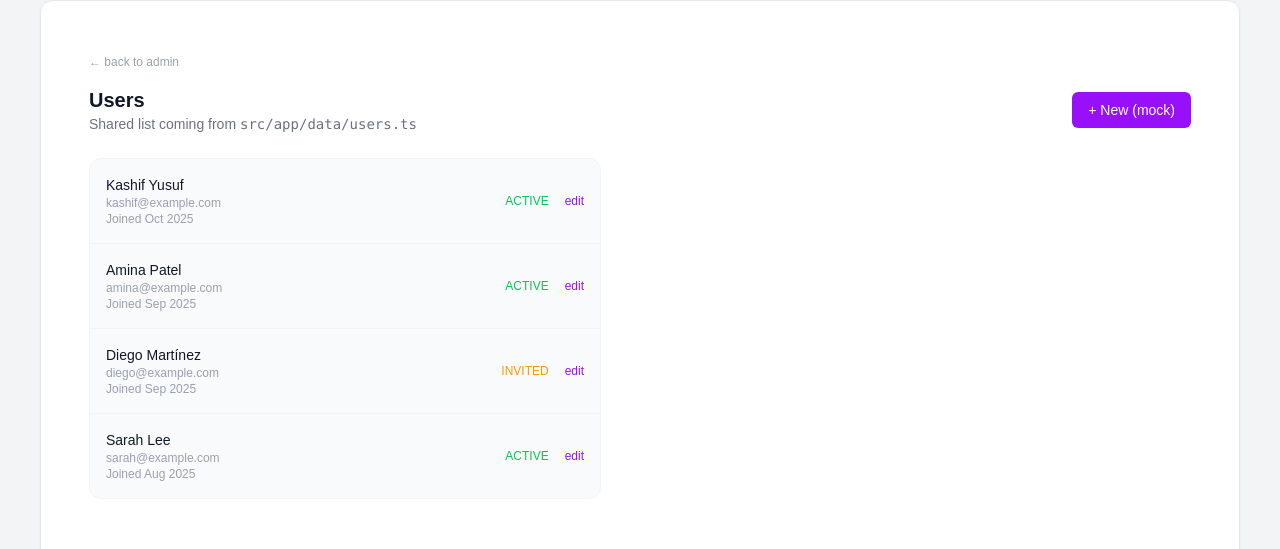
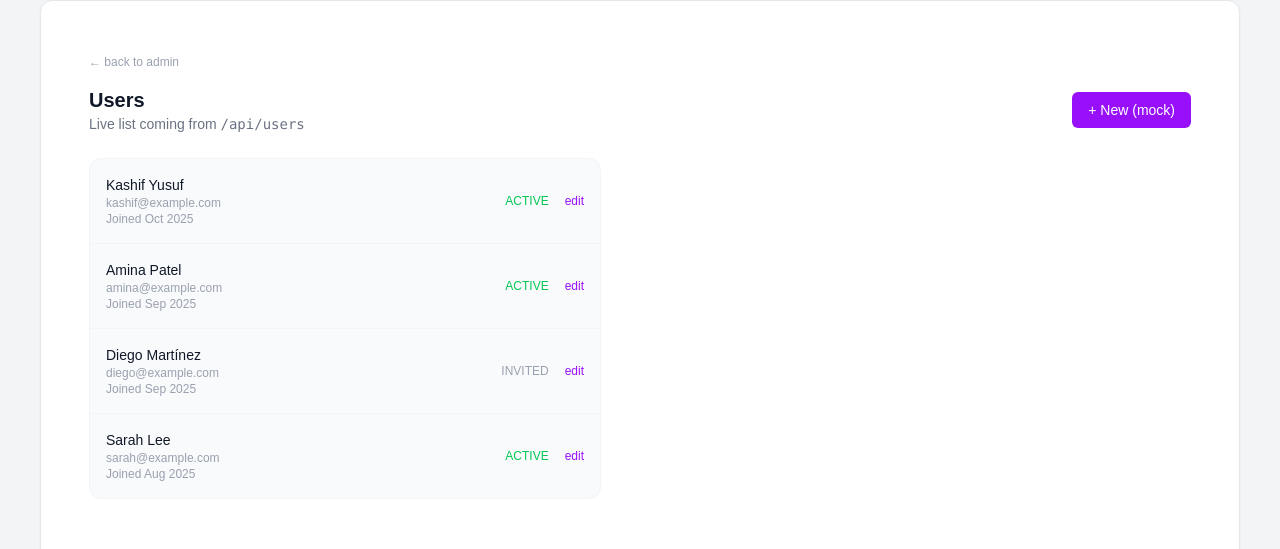
Before and after one commit to Foundzie/foundzie-v2, a Next.js app: page /admin/users in a window 1280 px wide. Shown: the part 76-625 px from the top of the page. Built offline with nearby package versions, Linux system fonts and the light colour scheme.

Commit message:
Add /api/users/collect/ and make admin users list read from API

```diff
--- a/src/app/admin/users/page.tsx
+++ b/src/app/admin/users/page.tsx
@@ -1,9 +1,37 @@
 // src/app/admin/users/page.tsx
+"use client";
 
+import { useEffect, useState } from "react";
 import Link from "next/link";
-import mockUsers from "@/app/data/users";
+
+type AdminUser = {
+  id: string;
+  name: string;
+  email: string;
+  role: string;
+  status: string;
+  joined: string;
+};
 
 export default function AdminUsersPage() {
+  const [items, setItems] = useState<AdminUser[]>([]);
+  const [loading, setLoading] = useState(true);
+
+  useEffect(() => {
+    async function load() {
+      try {
+        const res = await fetch("/api/users", { cache: "no-store" });
+        const data = await res.json();
+        setItems(data.items ?? []);
+      } catch (err) {
+        console.error("Failed to load users", err);
+      } finally {
+        setLoading(false);
+      }
+    }
+    load();
+  }, []);
+
   return (
     <main className="min-h-screen bg-white px-6 py-6">
       <Link href="/admin" className="text-xs text-gray-400 mb-4 inline-block">
@@ -14,7 +42,7 @@ export default function AdminUsersPage() {
         <div>
           <h1 className="text-xl font-semibold text-gray-900">Users</h1>
           <p className="text-sm text-gray-500">
-            Shared list coming from <code>src/app/data/users.ts</code>
+            Live list coming from <code>/api/users</code>
           </p>
         </div>
 
@@ -27,30 +55,33 @@ export default function AdminUsersPage() {
       </header>
 
       <div className="bg-gray-50 border border-gray-100 rounded-xl divide-y divide-gray-100 max-w-lg">
-        {mockUsers.map((u) => (
-          <div
-            key={u.id}
-            className="flex items-center justify-between px-4 py-4"
-          >
+        {loading && (
+          <p className="px-4 py-6 text-sm text-gray-400">Loading users…</p>
+        )}
+
+        {!loading && items.length === 0 && (
+          <p className="px-4 py-6 text-sm text-gray-400">No users yet.</p>
+        )}
+
+        {items.map((u) => (
+          <div key={u.id} className="flex items-center justify-between px-4 py-4 gap-4">
             <div>
               <p className="text-sm font-medium text-gray-900">{u.name}</p>
               <p className="text-xs text-gray-400">{u.email}</p>
               <p className="text-xs text-gray-400">Joined {u.joined}</p>
             </div>
-
-            <div className="flex items-center gap-4">
+            <div className="flex gap-4 items-center">
               <span
                 className={
                   u.status === "active"
                     ? "text-xs text-green-500"
-                    : u.status === "invited"
+                    : u.status === "collected"
                     ? "text-xs text-amber-500"
                     : "text-xs text-gray-400"
                 }
               >
                 {u.status.toUpperCase()}
               </span>
-
               <Link
                 href={`/admin/users/${u.id}`}
                 className="text-xs text-purple-600 hover:underline"
@@ -60,10 +91,6 @@ export default function AdminUsersPage() {
             </div>
           </div>
         ))}
-
-        {mockUsers.length === 0 && (
-          <p className="px-4 py-6 text-sm text-gray-400">No users yet.</p>
-        )}
       </div>
     </main>
   );
--- /dev/null
+++ b/src/app/api/users/collect/route.ts
@@ -0,0 +1,26 @@
+// src/app/api/users/collect/route.ts
+import { NextResponse } from "next/server";
+import { createUser, listUsers } from "../store";
+
+export const dynamic = "force-dynamic";
+
+// POST /api/users/collect
+// lightweight user capture: name, email, etc.
+export async function POST(req: Request) {
+  const body = await req.json();
+
+  const newUser = createUser({
+    name: body.name ?? body.firstName ?? "Anonymous visitor",
+    email: body.email ?? "no-email@example.com",
+    // must match your unions in src/app/data/users.ts
+    role: "viewer",
+    status: "invited",
+  });
+
+  return NextResponse.json({ ok: true, item: newUser });
+}
+
+// optional GET to see what was collected
+export async function GET() {
+  return NextResponse.json({ items: listUsers() });
+}
--- a/src/app/api/users/route.ts
+++ b/src/app/api/users/route.ts
@@ -1,40 +1,26 @@
 // src/app/api/users/route.ts
 import { NextResponse } from "next/server";
-import mockUsers, {
-  type AdminUser,
-} from "@/app/data/users";
-
-// we'll keep an in-memory copy so POSTs show up right away
-let users: AdminUser[] = [...mockUsers];
+import { listUsers, createUser } from "./store";
 
 export const dynamic = "force-dynamic";
 
-// GET /api/users  → { items: [...] }
+// GET /api/users -> list everything we have in memory
 export async function GET() {
-  return NextResponse.json({ items: users });
+  const items = listUsers();
+  return NextResponse.json({ items });
 }
 
-// POST /api/users  → create a new user (mock)
+// POST /api/users -> create a new (admin) user
 export async function POST(req: Request) {
   const body = await req.json();
 
-  const newUser: AdminUser = {
-    id: (users.length + 1).toString(),
-    name: body.name ?? "New user",
-    email: body.email ?? "no-email@example.com",
+  const newUser = createUser({
+    name: body.name,
+    email: body.email,
     role: body.role ?? "viewer",
     status: body.status ?? "active",
-    // match your display style in src/app/data/users.ts
-    joined:
-      body.joined ??
-      new Date().toLocaleString("en-US", {
-        month: "short",
-        year: "numeric",
-      }),
-  };
-
-  // put new ones at the top like we did for notifications
-  users.unshift(newUser);
+    joined: body.joined,
+  });
 
   return NextResponse.json({ item: newUser }, { status: 201 });
 }
--- /dev/null
+++ b/src/app/api/users/store.ts
@@ -0,0 +1,29 @@
+// src/app/api/users/store.ts
+import mockUsers, { type AdminUser } from "@/app/data/users";
+
+// single in-memory array that all user routes will share
+let users: AdminUser[] = [...mockUsers];
+
+export function listUsers(): AdminUser[] {
+  return users;
+}
+
+export function createUser(partial: Partial<AdminUser>): AdminUser {
+  const user: AdminUser = {
+    id: (users.length + 1).toString(),
+    name: partial.name ?? "Anonymous visitor",
+    email: partial.email ?? "no-email@example.com",
+    role: partial.role ?? "viewer",
+    status: partial.status ?? "active",
+    joined:
+      partial.joined ??
+      new Date().toLocaleString("en-US", {
+        month: "short",
+        year: "numeric",
+      }),
+  };
+
+  // put newest on top like your notifications
+  users.unshift(user);
+  return user;
+}
```
